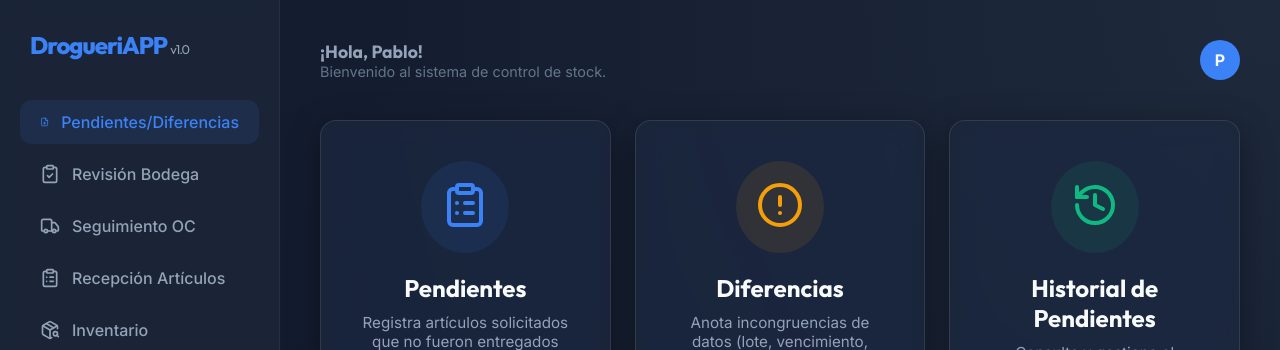
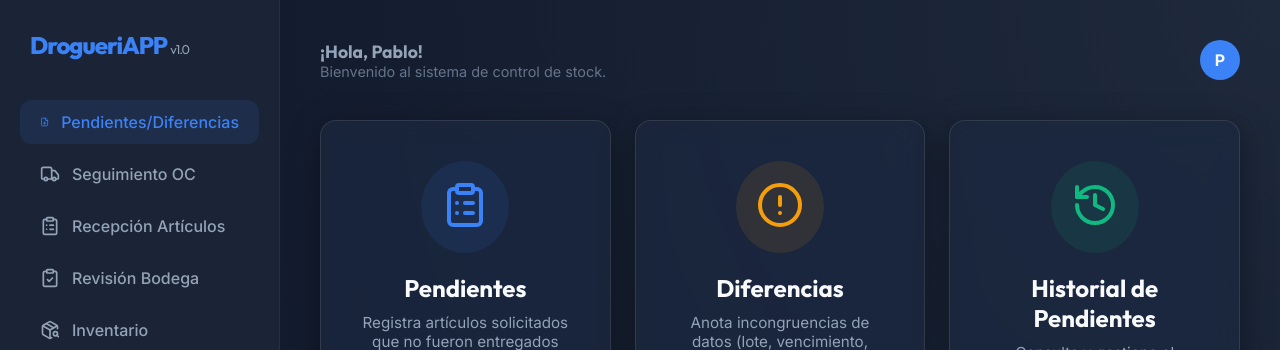
Before and after one commit to PrograPF/DrogueriAPP, a React (Vite) app in the folder erp-frontend/: page / in a window 1280 px wide. Shown: the top 350 px of the page. Built offline with nearby package versions, Linux system fonts and the light colour scheme.

Commit message:
feat: reorder sidebar navigation modules

```diff
--- a/erp-frontend/src/App.jsx
+++ b/erp-frontend/src/App.jsx
@@ -80,9 +80,9 @@ const AppContent = () => {
 
         <div style={{ flex: 1 }}>
           <SidebarItem icon={FilePlus} label="Pendientes/Diferencias" to="/" onClick={closeSidebar} />
-          <SidebarItem icon={ClipboardCheck} label="Revisión Bodega" to="/revision" onClick={closeSidebar} />
           <SidebarItem icon={Truck} label="Seguimiento OC" to="/seguimiento-oc" onClick={closeSidebar} />
           <SidebarItem icon={ClipboardList} label="Recepción Artículos" to="/recepcion" onClick={closeSidebar} />
+          <SidebarItem icon={ClipboardCheck} label="Revisión Bodega" to="/revision" onClick={closeSidebar} />
           <SidebarItem icon={PackageSearch} label="Inventario" to="/inventario" onClick={closeSidebar} />
           <SidebarItem icon={Settings} label="Configuración" to="/config" onClick={closeSidebar} />
         </div>
```
